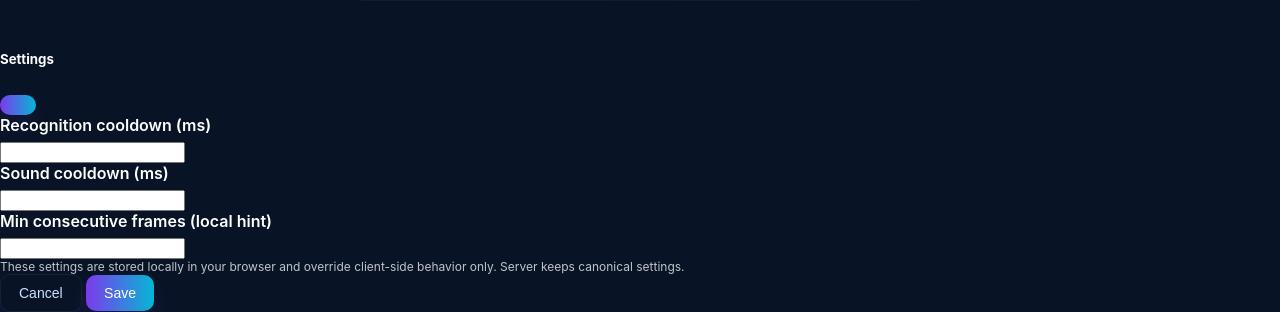
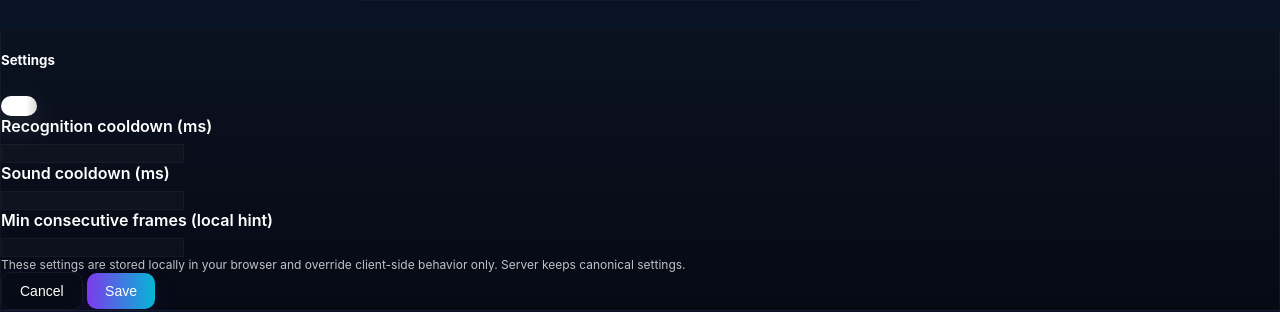
Before and after one commit to aloksingh1818/face-detection-system, a Flask app: page /admin/register in a window 1280 px wide. Shown: the part 706-1018 px from the top of the page. Run offline with Flask 3, Linux system fonts and the light colour scheme; some libraries are stand-ins or nearby versions.

Commit message:
Make Bootstrap modals and form controls dark-themed for readability

```diff
--- a/static/css/style.css
+++ b/static/css/style.css
@@ -163,3 +163,24 @@
     .last-seen .meta .info { display: none; }
     .last-seen .meta .name { font-size:14px }
 }
+
+/* Make Bootstrap modals readable in the dark theme */
+.modal-content {
+    background: linear-gradient(180deg, rgba(11,18,32,0.98), rgba(6,10,20,0.98));
+    border: 1px solid rgba(255,255,255,0.04);
+    color: #ffffff;
+}
+.modal-header, .modal-footer {
+    border-color: rgba(255,255,255,0.03);
+}
+.modal .modal-title { color: #ffffff; }
+.modal .form-label { color: #e6eef8; }
+.modal .small-muted { color: rgba(255,255,255,0.7); }
+.modal .form-control {
+    background: rgba(255,255,255,0.02);
+    color: #ffffff;
+    border: 1px solid rgba(255,255,255,0.04);
+}
+.modal .form-control::placeholder { color: rgba(255,255,255,0.5); }
+.modal .btn.secondary { background: transparent; border-color: rgba(255,255,255,0.06); color: #fff }
+.btn-close { filter: invert(1) grayscale(1) brightness(2); }
```
